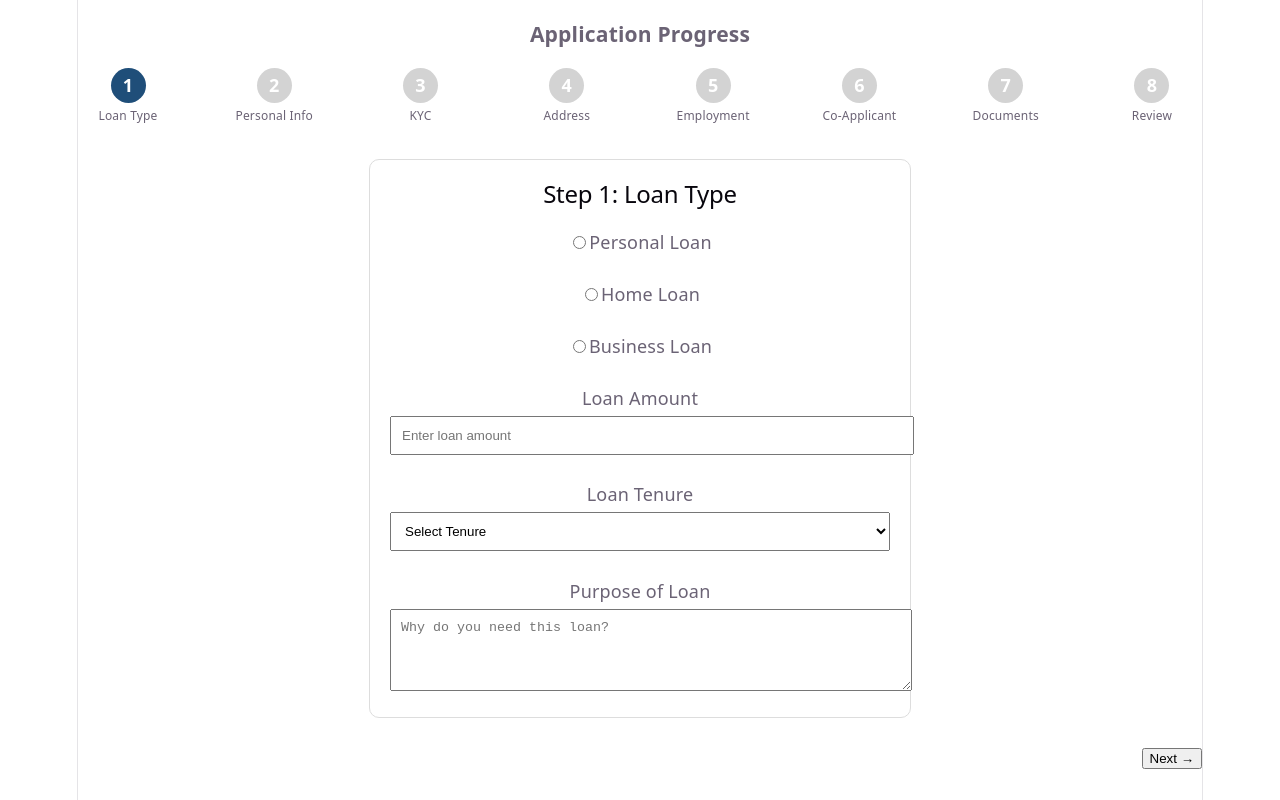
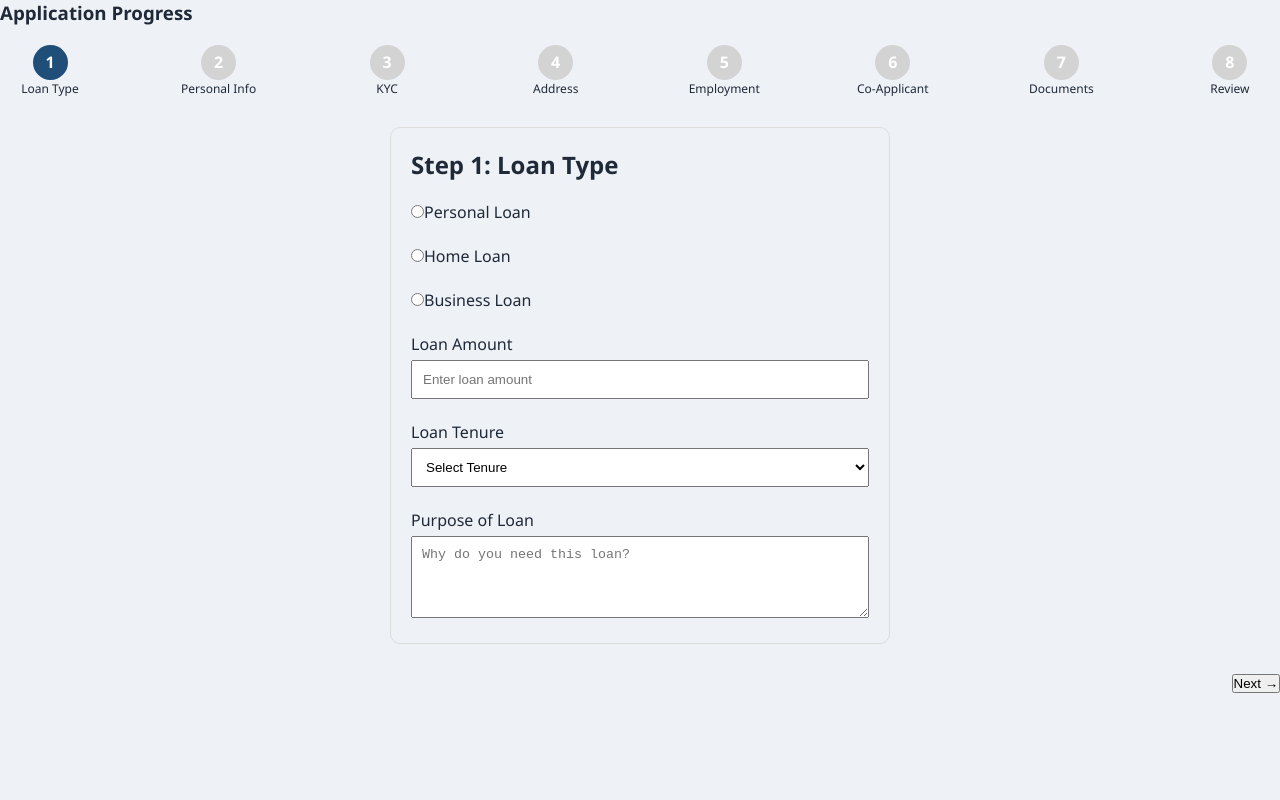
Before and after one commit to NoorFathima0204/Loan-Application-Wizard-React, a React (Vite) app: page / in a window 1280 px wide. Built offline with nearby package versions, Linux system fonts and the light colour scheme.

Commit message:
Phase 2 Step 1 - Clean default Vite styles

```diff
--- a/src/App.css
+++ b/src/App.css
@@ -1,184 +1,3 @@
-.counter {
-  font-size: 16px;
-  padding: 5px 10px;
-  border-radius: 5px;
-  color: var(--accent);
-  background: var(--accent-bg);
-  border: 2px solid transparent;
-  transition: border-color 0.3s;
-  margin-bottom: 24px;
+/* Global styles moved to index.css */
 
-  &:hover {
-    border-color: var(--accent-border);
-  }
-  &:focus-visible {
-    outline: 2px solid var(--accent);
-    outline-offset: 2px;
-  }
-}
-
-.hero {
-  position: relative;
-
-  .base,
-  .framework,
-  .vite {
-    inset-inline: 0;
-    margin: 0 auto;
-  }
-
-  .base {
-    width: 170px;
-    position: relative;
-    z-index: 0;
-  }
-
-  .framework,
-  .vite {
-    position: absolute;
-  }
-
-  .framework {
-    z-index: 1;
-    top: 34px;
-    height: 28px;
-    transform: perspective(2000px) rotateZ(300deg) rotateX(44deg) rotateY(39deg)
-      scale(1.4);
-  }
-
-  .vite {
-    z-index: 0;
-    top: 107px;
-    height: 26px;
-    width: auto;
-    transform: perspective(2000px) rotateZ(300deg) rotateX(40deg) rotateY(39deg)
-      scale(0.8);
-  }
-}
-
-#center {
-  display: flex;
-  flex-direction: column;
-  gap: 25px;
-  place-content: center;
-  place-items: center;
-  flex-grow: 1;
-
-  @media (max-width: 1024px) {
-    padding: 32px 20px 24px;
-    gap: 18px;
-  }
-}
-
-#next-steps {
-  display: flex;
-  border-top: 1px solid var(--border);
-  text-align: left;
-
-  & > div {
-    flex: 1 1 0;
-    padding: 32px;
-    @media (max-width: 1024px) {
-      padding: 24px 20px;
-    }
-  }
-
-  .icon {
-    margin-bottom: 16px;
-    width: 22px;
-    height: 22px;
-  }
-
-  @media (max-width: 1024px) {
-    flex-direction: column;
-    text-align: center;
-  }
-}
-
-#docs {
-  border-right: 1px solid var(--border);
-
-  @media (max-width: 1024px) {
-    border-right: none;
-    border-bottom: 1px solid var(--border);
-  }
-}
-
-#next-steps ul {
-  list-style: none;
-  padding: 0;
-  display: flex;
-  gap: 8px;
-  margin: 32px 0 0;
-
-  .logo {
-    height: 18px;
-  }
-
-  a {
-    color: var(--text-h);
-    font-size: 16px;
-    border-radius: 6px;
-    background: var(--social-bg);
-    display: flex;
-    padding: 6px 12px;
-    align-items: center;
-    gap: 8px;
-    text-decoration: none;
-    transition: box-shadow 0.3s;
-
-    &:hover {
-      box-shadow: var(--shadow);
-    }
-    .button-icon {
-      height: 18px;
-      width: 18px;
-    }
-  }
-
-  @media (max-width: 1024px) {
-    margin-top: 20px;
-    flex-wrap: wrap;
-    justify-content: center;
-
-    li {
-      flex: 1 1 calc(50% - 8px);
-    }
-
-    a {
-      width: 100%;
-      justify-content: center;
-      box-sizing: border-box;
-    }
-  }
-}
-
-#spacer {
-  height: 88px;
-  border-top: 1px solid var(--border);
-  @media (max-width: 1024px) {
-    height: 48px;
-  }
-}
-
-.ticks {
-  position: relative;
-  width: 100%;
-
-  &::before,
-  &::after {
-    content: '';
-    position: absolute;
-    top: -4.5px;
-    border: 5px solid transparent;
-  }
-
-  &::before {
-    left: 0;
-    border-left-color: var(--border);
-  }
-  &::after {
-    right: 0;
-    border-right-color: var(--border);
-  }
-}
+/* Keeping this file for future application-wide styles */
--- a/src/App.jsx
+++ b/src/App.jsx
@@ -1,3 +1,4 @@
+import "./App.css";
 import Wizard from "./components/wizard/Wizard";
 
 function App() {
--- a/src/index.css
+++ b/src/index.css
@@ -1,111 +1,17 @@
-:root {
-  --text: #6b6375;
-  --text-h: #08060d;
-  --bg: #fff;
-  --border: #e5e4e7;
-  --code-bg: #f4f3ec;
-  --accent: #aa3bff;
-  --accent-bg: rgba(170, 59, 255, 0.1);
-  --accent-border: rgba(170, 59, 255, 0.5);
-  --social-bg: rgba(244, 243, 236, 0.5);
-  --shadow:
-    rgba(0, 0, 0, 0.1) 0 10px 15px -3px, rgba(0, 0, 0, 0.05) 0 4px 6px -2px;
-
-  --sans: system-ui, 'Segoe UI', Roboto, sans-serif;
-  --heading: system-ui, 'Segoe UI', Roboto, sans-serif;
-  --mono: ui-monospace, Consolas, monospace;
-
-  font: 18px/145% var(--sans);
-  letter-spacing: 0.18px;
-  color-scheme: light dark;
-  color: var(--text);
-  background: var(--bg);
-  font-synthesis: none;
-  text-rendering: optimizeLegibility;
-  -webkit-font-smoothing: antialiased;
-  -moz-osx-font-smoothing: grayscale;
-
-  @media (max-width: 1024px) {
-    font-size: 16px;
-  }
+* {
+  margin: 0;
+  padding: 0;
+  box-sizing: border-box;
 }
 
-@media (prefers-color-scheme: dark) {
-  :root {
-    --text: #9ca3af;
-    --text-h: #f3f4f6;
-    --bg: #16171d;
-    --border: #2e303a;
-    --code-bg: #1f2028;
-    --accent: #c084fc;
-    --accent-bg: rgba(192, 132, 252, 0.15);
-    --accent-border: rgba(192, 132, 252, 0.5);
-    --social-bg: rgba(47, 48, 58, 0.5);
-    --shadow:
-      rgba(0, 0, 0, 0.4) 0 10px 15px -3px, rgba(0, 0, 0, 0.25) 0 4px 6px -2px;
-  }
-
-  #social .button-icon {
-    filter: invert(1) brightness(2);
-  }
+html,
+body,
+#root {
+  min-height: 100%;
 }
 
 body {
-  margin: 0;
+  font-family: "Segoe UI", Tahoma, Geneva, Verdana, sans-serif;
+  background: #eef2f7;
+  color: #1f2937;
 }
-
-#root {
-  width: 1126px;
-  max-width: 100%;
-  margin: 0 auto;
-  text-align: center;
-  border-inline: 1px solid var(--border);
-  min-height: 100svh;
-  display: flex;
-  flex-direction: column;
-  box-sizing: border-box;
-}
-
-h1,
-h2 {
-  font-family: var(--heading);
-  font-weight: 500;
-  color: var(--text-h);
-}
-
-h1 {
-  font-size: 56px;
-  letter-spacing: -1.68px;
-  margin: 32px 0;
-  @media (max-width: 1024px) {
-    font-size: 36px;
-    margin: 20px 0;
-  }
-}
-h2 {
-  font-size: 24px;
-  line-height: 118%;
-  letter-spacing: -0.24px;
-  margin: 0 0 8px;
-  @media (max-width: 1024px) {
-    font-size: 20px;
-  }
-}
-p {
-  margin: 0;
-}
-
-code,
-.counter {
-  font-family: var(--mono);
-  display: inline-flex;
-  border-radius: 4px;
-  color: var(--text-h);
-}
-
-code {
-  font-size: 15px;
-  line-height: 135%;
-  padding: 4px 8px;
-  background: var(--code-bg);
-}
```
